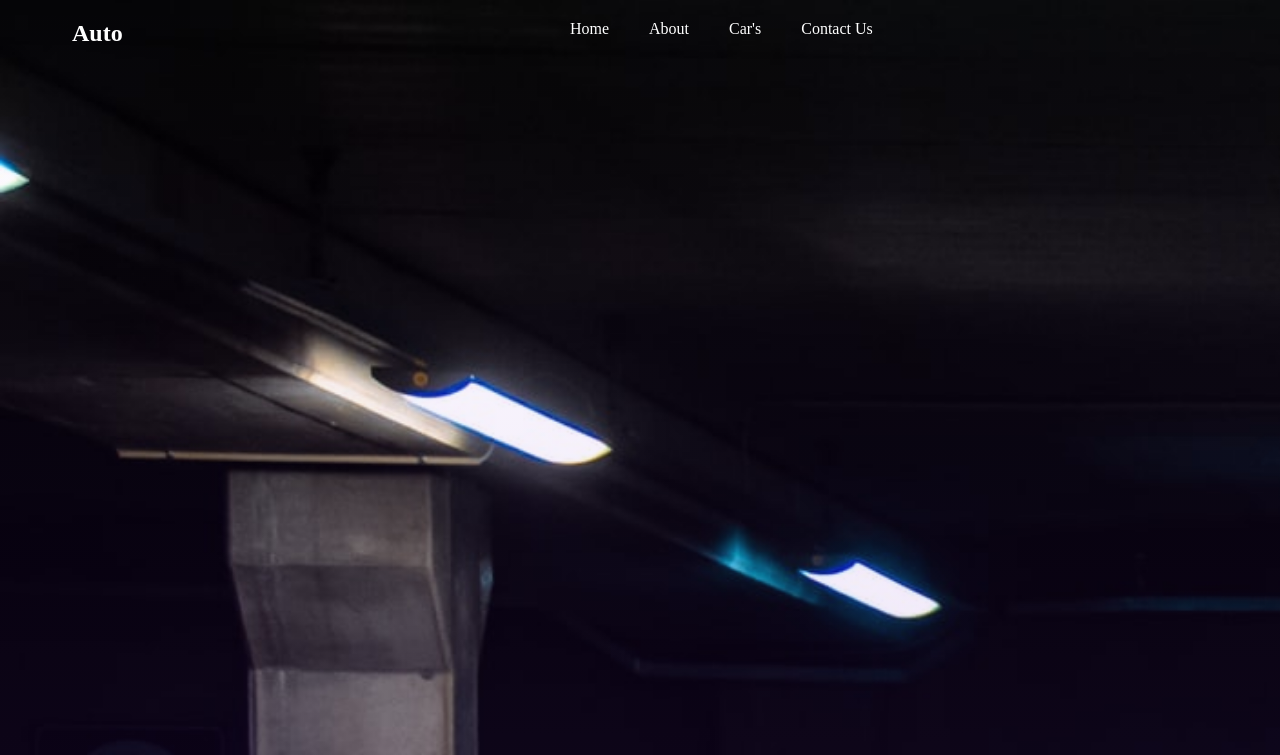
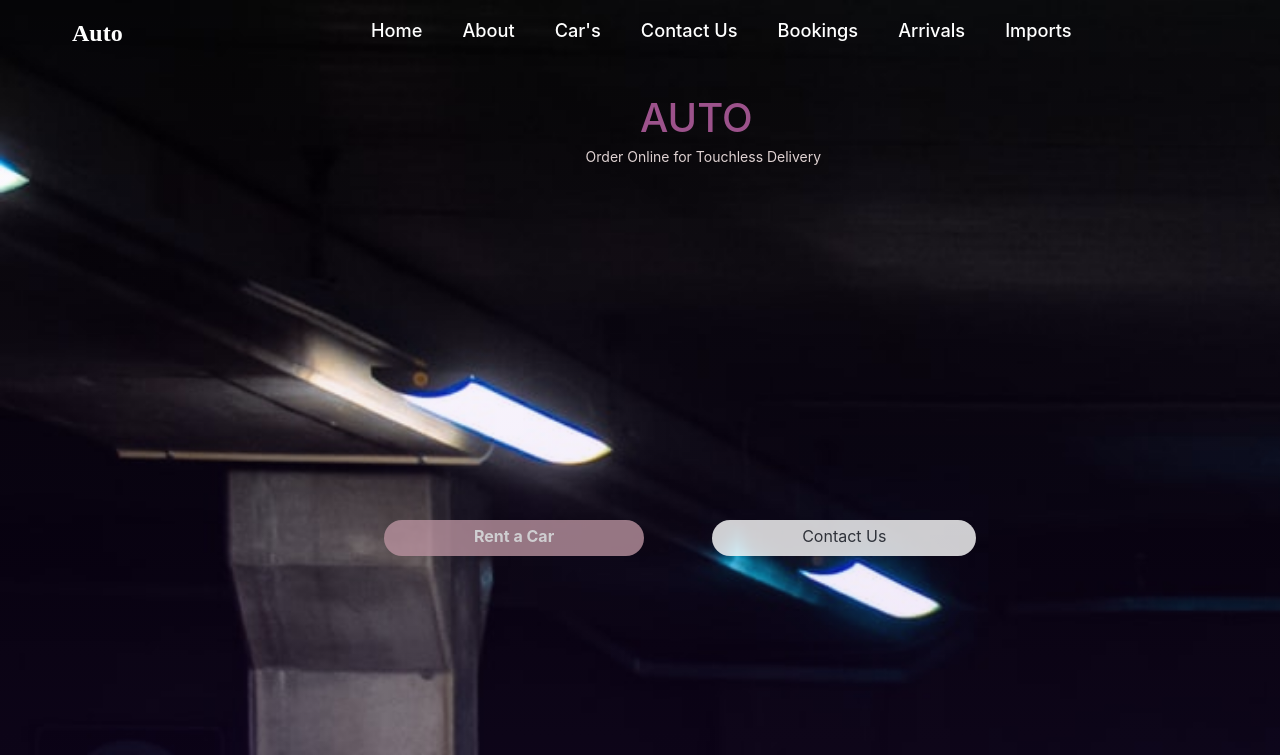
Before and after one commit to derrosilee/car-Booking-system, a Django app: page / in a window 1280 px wide. Shown: the top 755 px of the page. Run offline with Django 3.2, Linux system fonts and the light colour scheme.

Commit message:
Updated the First Section of the Landing Page

```diff
--- a/src/Auto/static/Auto/css/main.css
+++ b/src/Auto/static/Auto/css/main.css
@@ -28,10 +28,18 @@ html {
     display: flex;
     justify-content: center;
     list-style-type: none;
+    font-size: 14px;
+    font-family: "Gotham SSm", -apple-system, BlinkMacSystemFont, "Segoe UI", Roboto, "Helvetica Neue", Arial, sans-serif;
+    font-weight: 500;
+    line-height: 21px;
 }
 
 .navigation {
     padding: 20px;
+    font-size: 1.3em;
+}
+.navigation:hover {
+    border-bottom: 1px solid white;
 }
 
 .navigation > a {
@@ -44,3 +52,62 @@ html {
    color: white;
    margin-left: 3em;
 }
+
+.wrapper-intro {
+    margin-left: 50%;
+    margin-top: 2em;
+}
+
+.wrapper-intro > .intro {
+    color: #9C528B;
+    font-family: "Gotham Medium", -apple-system, BlinkMacSystemFont, "Segoe UI", Roboto, "Helvetica Neue", Arial, sans-serif;
+    font-weight: 500;
+    font-size: 40px;
+    line-height: 48px;
+}
+
+.intro-name {
+    margin-top: -2em;
+    margin-left: -8.5%;
+    color: #DFD2D2;
+    font-family: "Gotham Book", -apple-system, BlinkMacSystemFont, "Segoe UI", Roboto, "Helvetica Neue", Arial, sans-serif;
+    font-weight: 400;
+    line-height: 20px;
+    font-size: 14px;
+}
+
+.action-buttons {
+    color:white;
+    margin-top: 28%;
+
+}
+
+.rent {
+    border: 0px solid #707070;
+    padding-left: 90px;
+    padding-right: 90px;
+    padding-bottom: 10px;
+    padding-top: 6px;
+    border-radius: 1.7em;
+    margin-left: 30%;
+    background-color: #B9929F;
+    opacity: 0.8;
+    font-family: "Gotham Book", -apple-system, BlinkMacSystemFont, "Segoe UI", Roboto, "Helvetica Neue", Arial, sans-serif;
+}
+
+.contact-us{
+    border: 0px solid #707070;
+    padding-left: 90px;
+    padding-right: 90px;
+    padding-bottom: 10px;
+    padding-top: 6px;
+    border-radius: 1.7em;
+    margin-left: 5%;
+    background-color: #ffffff;
+    opacity: .8;
+    font-family: "Gotham Book", -apple-system, BlinkMacSystemFont, "Segoe UI", Roboto, "Helvetica Neue", Arial, sans-serif;
+}
+
+.action-buttons > a {
+    text-decoration: none;
+}
--- a/src/Auto/templates/Auto/index.html
+++ b/src/Auto/templates/Auto/index.html
@@ -2,19 +2,39 @@
 
 
 {% block main %}
+
     <div class="container">
+        <!-- Start of First Scroll Snap-->
         <div class="section">
             <nav>
                 <h2 class="Logo">Auto</h2>
                 <ul class="navbar">
-
                     <li class="navigation"><a href="">Home</a></li>
                     <li class="navigation"><a href="">About</a></li>
                     <li class="navigation"><a href="">Car's</a></li>
                     <li class="navigation"><a href="">Contact Us</a></li>
+                    <li class="navigation"><a href="">Bookings</a></li>
+                    <li class="navigation"><a href="">Arrivals</a></li>
+                    <li class="navigation"><a href="">Imports</a></li>
                 </ul>
             </nav>
+            <!-- Company name and What it does -->
+            <section>
+                <div class="wrapper-intro">
+                   <h1 class="intro">AUTO</h1>
+                    <h2 class="intro-name">Order Online for Touchless Delivery</h2>
+                </div>
+            </section>
+            <!-- end of section -->
+            <section>
+                <div class="action-buttons">
+                   <a href=""><span class="rent" style="color: white; font-weight: 700">Rent a Car</span></a>
+                   <a href=""><span class="contact-us" style=" color: #393c41;">Contact Us</span></a>
+                </div>
+            </section>
         </div>
+        <!-- End of First Scroll Snap-->
+
         <div class="section">
             <h2>Section 2</h2>
         </div>
```
